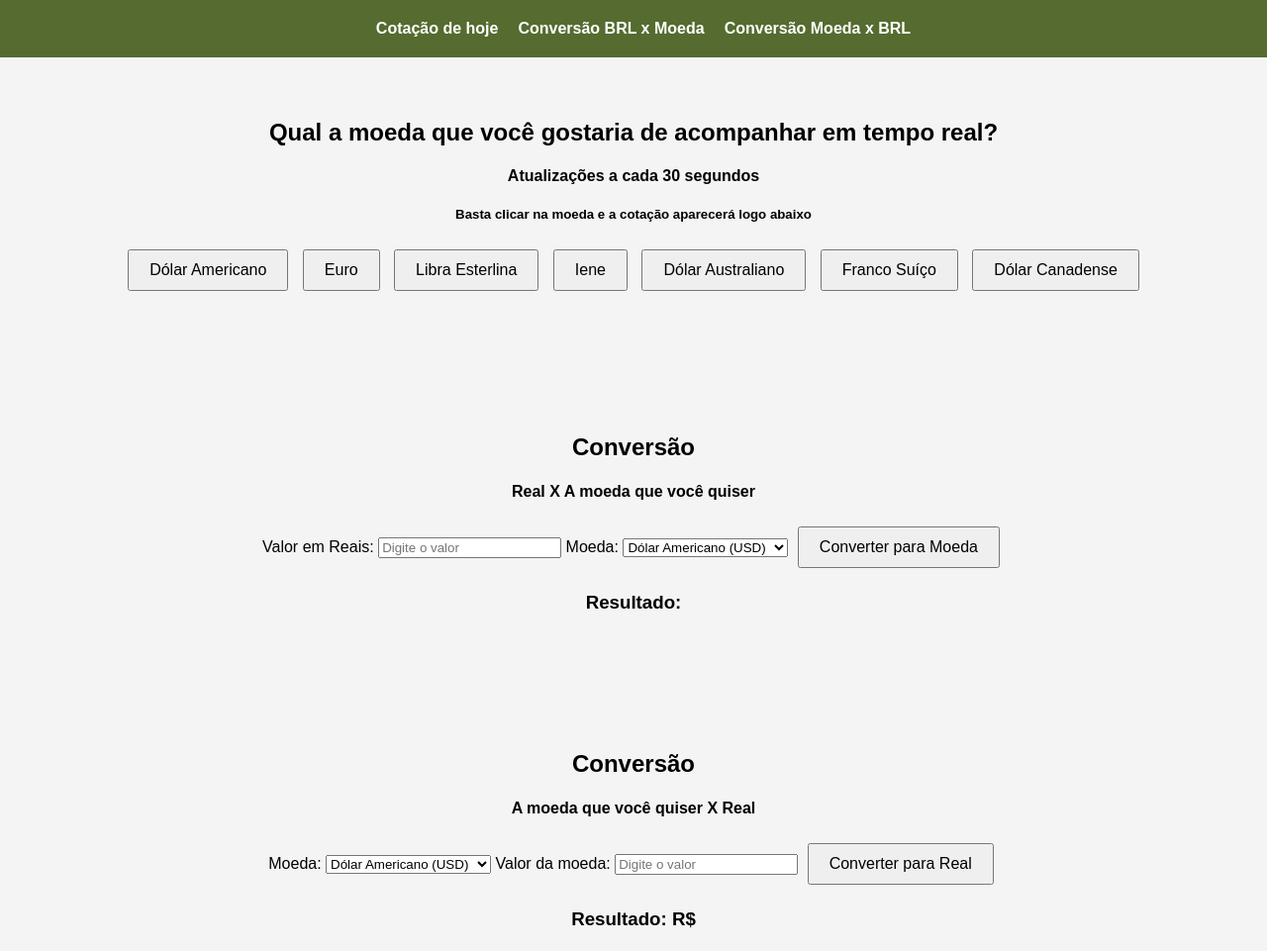
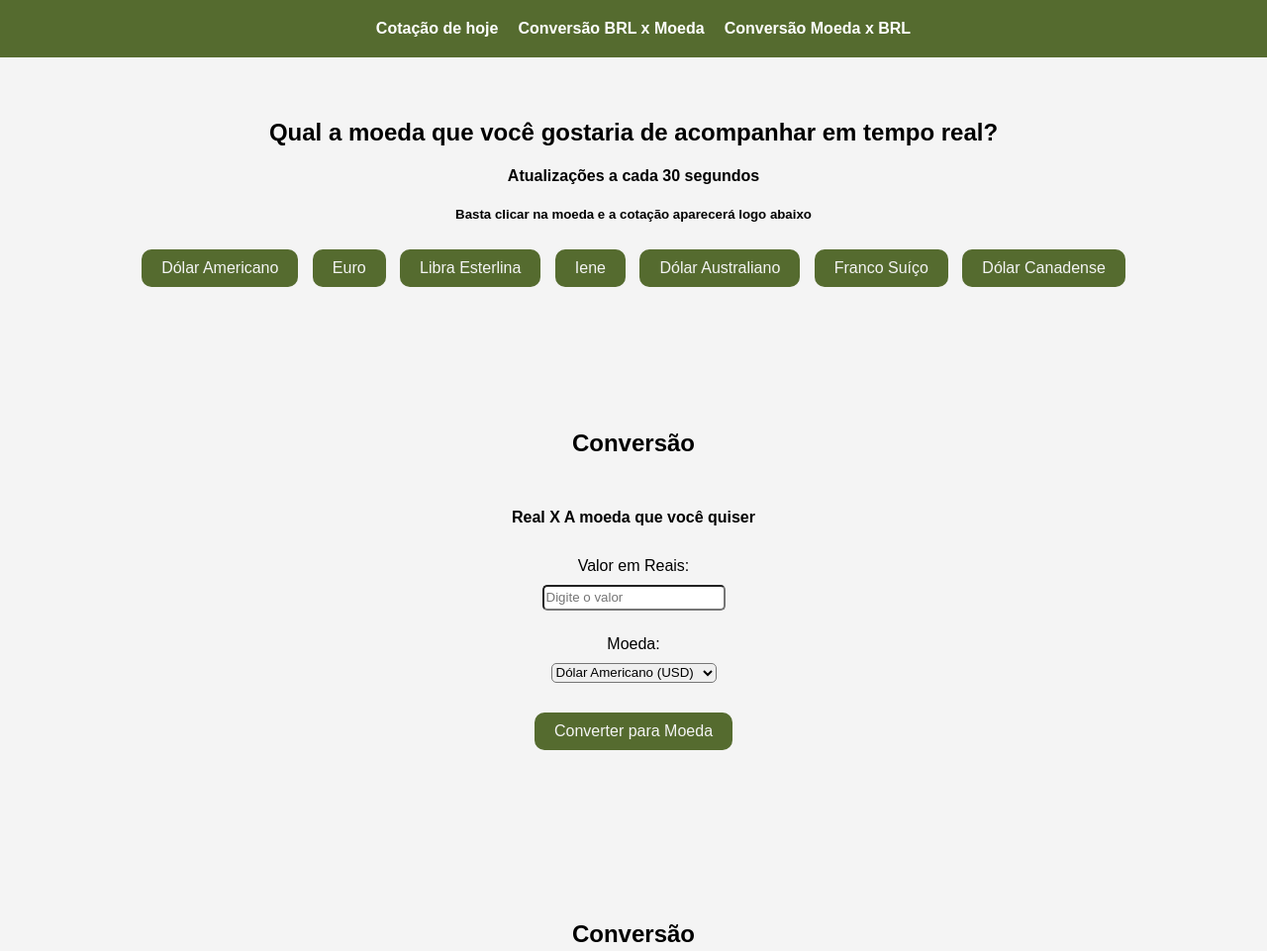
Before and after one commit to thaemorais/Site-cotacoes, a plain HTML site: page Projeto cotações/index.html in a window 1280 px wide. Shown: the top 961 px of the page at 99% size. Drawn offline with Linux system fonts and the light colour scheme.

Commit message:
Finalização

```diff
--- a/Projeto cotações/index.html
+++ b/Projeto cotações/index.html
@@ -5,6 +5,8 @@
 		<meta name="viewport" content="width=device-width, initial-scale=1.0" />
 		<title>Cotação de hoje</title>
 		<link rel="stylesheet" href="style.css" />
+		<link rel="icon" type="image/png" sizes="32x32" href="/favicon-32x32.png">
+
 	</head>
 	<body>
 		<nav id="navbar">
@@ -54,7 +56,7 @@
 
 				<button id="converter" onclick="converterMoeda()">Converter para Moeda</button>
 
-				<h3>Resultado: <span id="resultadoConversao"></span></h3>
+				<h3><span id="resultadoConversao"></span></h3>
 			</section>
 
 			<section id="section3">
@@ -80,7 +82,7 @@
 				/>
 				<button id="converter" onclick="converterMoeda2()">Converter para Real</button>
 
-				<h3>Resultado: R$<span id="resultadoConversao2"></span></h3>
+				<h3><span id="resultadoConversao2"></span></h3>
 			</section>
 		</main>
 
--- a/Projeto cotações/script.js
+++ b/Projeto cotações/script.js
@@ -32,13 +32,13 @@ function converterMoeda() {
 			if (isNaN(valor)) {
 				console.error("Valor inválido. Insira um número.");
 				document.getElementById("resultadoConversao").innerText =
-					"Valor inválido";
+					"Campo de valor vazio";
 				return;
 			}
 
 			var resultadoConversao = valor / taxaDeCambio;
 
-			document.getElementById("resultadoConversao").innerText = resultadoConversao.toFixed(2) + " " + moedaSelecionada;
+			document.getElementById("resultadoConversao").innerText = "R$" + valor.toFixed(2) + " para " + moedaSelecionada + ": $" + resultadoConversao.toFixed(2);
 		})
 		.catch((error) => {
 			console.error("Erro ao obter taxas de câmbio:", error);
@@ -61,13 +61,13 @@ function converterMoeda2() {
             if (isNaN(valor)) {
                 console.error("Valor inválido. Insira um número.");
                 document.getElementById("resultadoConversao2").innerText =
-                    "Valor inválido";
+                    "Campo de valor vazio";
                 return;
             }
 
             var resultadoConversao = valor / taxaDeCambio;
 
-            document.getElementById("resultadoConversao2").innerText = resultadoConversao.toFixed(2);
+            document.getElementById("resultadoConversao2").innerText = valor.toFixed(2) + " " + moedaSelecionada + " para BRL: R$ " + resultadoConversao.toFixed(2);
         })
         .catch((error) => {
             console.error("Erro ao obter taxas de câmbio:", error);
@@ -75,3 +75,15 @@ function converterMoeda2() {
                 "Erro ao converter";
         });
 }
+
+document.addEventListener("DOMContentLoaded", function() {
+	document.querySelectorAll('a[href^="#"]').forEach(anchor => {
+		anchor.addEventListener('click', function (e) {
+			e.preventDefault();
+
+			document.querySelector(this.getAttribute('href')).scrollIntoView({
+				behavior: 'smooth'
+			});
+		});
+	});
+});
--- a/Projeto cotações/style.css
+++ b/Projeto cotações/style.css
@@ -3,7 +3,7 @@ body {
 	margin: 0;
 	padding: 0;
 	background-color: #f4f4f4;
-    text-align: center;
+	text-align: center;
 }
 
 .container {
@@ -15,36 +15,62 @@ button {
 	margin: 5px;
 	font-size: 16px;
 	cursor: pointer;
+	border-radius: 10px;
+	border: none;
+	background-color: darkolivegreen;
+	color: #f4f4f4;
 }
 
-#resultadoConversao, #resultadoCotacao {
+#resultadoConversao,
+#resultadoCotacao {
 	margin-top: 20px;
 	font-size: 18px;
 	font-weight: bold;
 }
 
-#section2, #section1, #section3 {
+#section2,
+#section1,
+#section3 {
 	padding-top: 100px;
 }
 
-#section3{
+#section2,
+#section3 {
+	display: flex;
+	flex-direction: column;
+	max-width: 600px;
+	justify-content: center;
+	align-items: center;
+	gap: 10px;
+	margin: 0 auto;
+}
+
+input,
+select {
+	border-radius: 5px;
+	height: 20px;
+	margin-bottom: 15px;
+}
+
+#section3 {
 	padding-bottom: 100px;
 }
 
-#footer{
+#footer {
 	height: 80px;
 	background-color: #98fb98;
 	padding: 10px 0px 10px;
 }
 
-#navbar, ul{
+#navbar,
+ul {
 	list-style: none;
 	margin: 0;
 	padding: 0;
 	display: flex;
 }
 
-#navbar{
+#navbar {
 	background-color: darkolivegreen;
 	padding: 20px;
 	display: flex;
@@ -69,5 +95,6 @@ a {
 
 button:hover,
 button:active {
-  background-color: #98fb98;
+	background-color: #98fb98;
+	color: black;
 }
```
Also changed, not shown: Projeto cotações/favicon-32x32.png (added), Projeto cotações/favicon.jfif (deleted).
